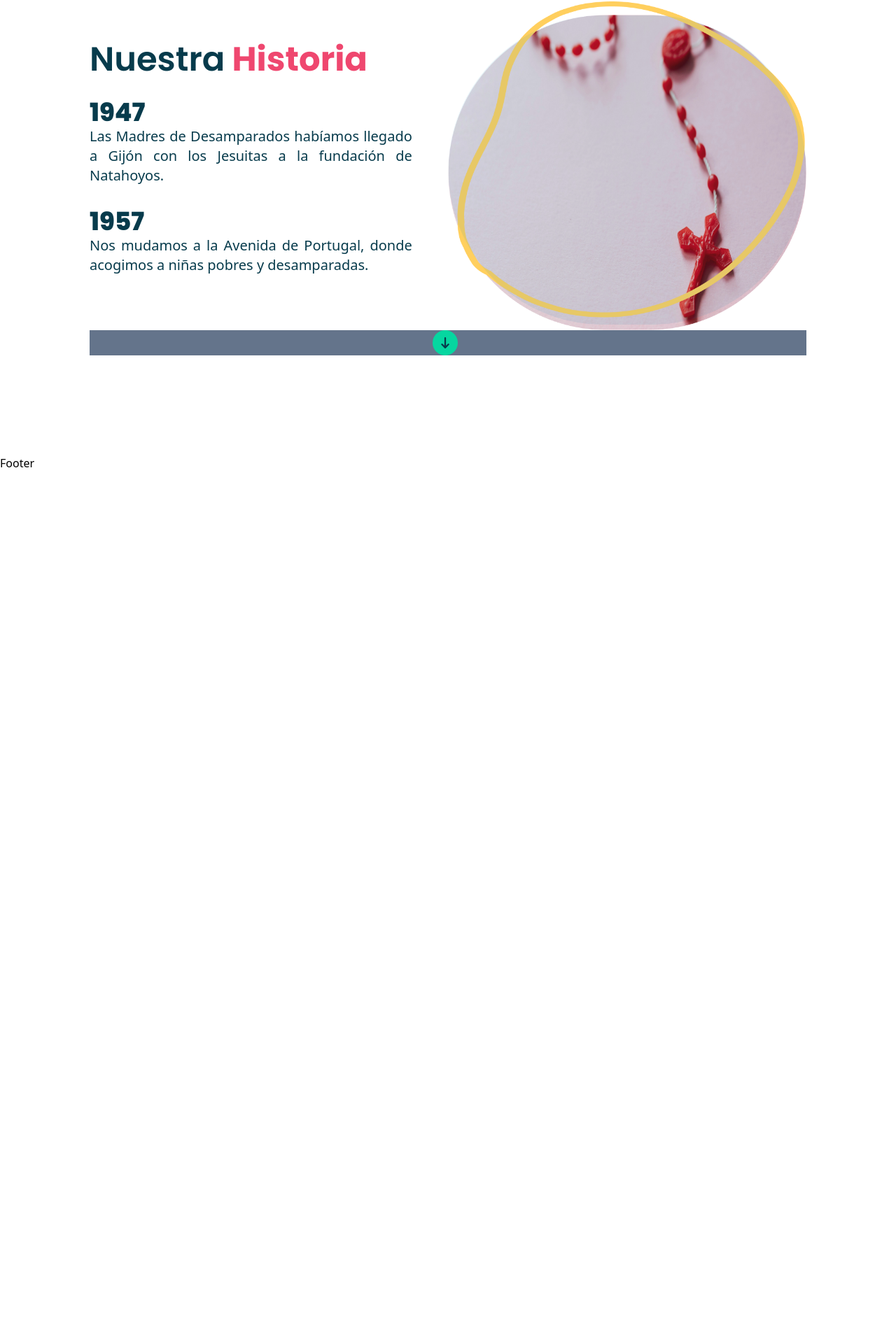
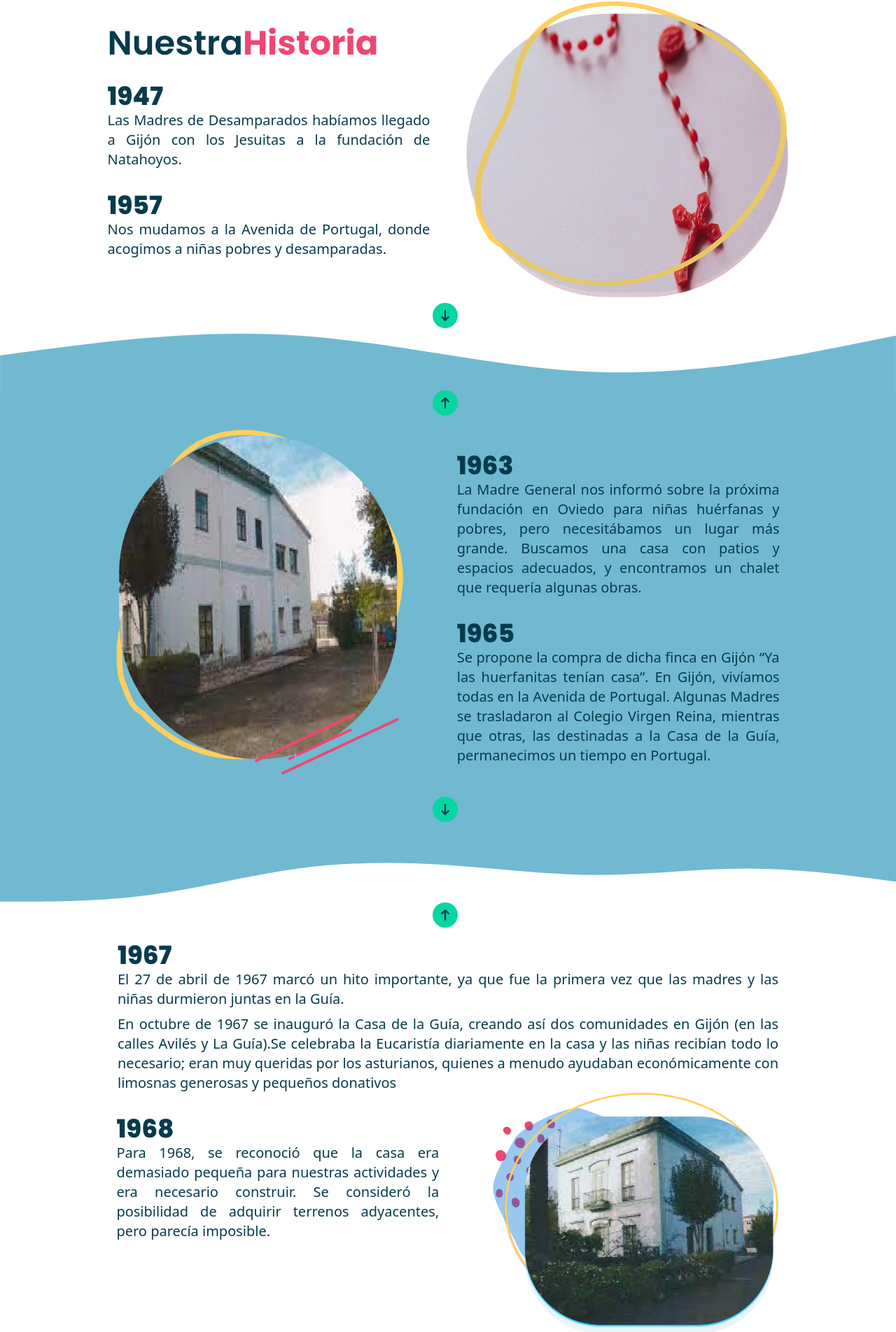
Before and after one commit to vallefarinha/front-casa, a React (Vite) app: page /history in a window 1280 px wide. Shown: the part 126-2030 px from the top of the page at 70% size. Before the commit the page ends 800 px from the top, so only its background shows below. Built offline with nearby package versions, Linux system fonts and the light colour scheme.

Commit message:
implement until 1972

```diff
--- a/src/pages/OurHistory.jsx
+++ b/src/pages/OurHistory.jsx
@@ -1,31 +1,178 @@
 import React from "react";
-import ImgCruz from "../assets/images/imagenCruz.png"
+import ImgCruz from "../assets/images/imagenCruz.png";
+import ImgCasa1963 from "../assets/images/imagenCasa1963.png";
+import ImgCasa1968 from "../assets/images/imagenCasa1968.png";
+import ImgCasa2006 from "../assets/images/imagenCasa2006.png";
 import ArrowButton from "../components/arrowbuttons/ArrowButton";
 
 const OurHistory = () => {
   return (
-    <div className="mt-[88px] md:mt-28 lg:mt-32 w-[80%] mx-auto">
-      <div className="flex flex-wrap justify-between">
-        <div className="lg:w-[45%] my-auto">
-          <h1 className="text-xl md:text-5xl text-LetterColor font-poppinsSemiBold mt-3 mb-5 text-start ">
-            Nuestra
-            <span className="text-primaryColor font-poppinsBold">  Historia</span>
-          </h1>
-          <div className="my-8">
-            <h2 className="text-2xl md:text-4xl text-LetterColor font-poppinsExtraBold">1947</h2>
-            <p className="text-LetterColor text-xl md:text-lg lg:text-xl text-justify">Las  Madres de Desamparados  habíamos  llegado a Gijón con los Jesuitas a la fundación de Natahoyos.</p>
+    <div className="mt-[88px] md:mt-28 lg:mt-32 mx-auto">
+      <div className="bg-inherit">
+        <div className="flex flex-wrap justify-around w-[80%] mx-auto mb-2">
+          <div className="lg:w-[45%] my-auto ">
+            <h1 className="text-xl md:text-5xl text-LetterColor font-poppinsSemiBold mt-3 mb-5 text-start ">
+              Nuestra
+              <span className="text-primaryColor font-poppinsBold">
+                Historia
+              </span>
+            </h1>
+            <div className="my-8">
+              <h2 className="text-2xl md:text-4xl text-LetterColor font-poppinsExtraBold">
+                1947
+              </h2>
+              <p className="text-LetterColor text-xl md:text-lg lg:text-xl text-justify">
+                Las Madres de Desamparados habíamos llegado a Gijón con los
+                Jesuitas a la fundación de Natahoyos.
+              </p>
+            </div>
+            <div className="my-8">
+              <h2 className="text-2xl md:text-4xl text-LetterColor font-poppinsExtraBold">
+                1957
+              </h2>
+              <p className="text-LetterColor text-xl text-justify">
+                Nos mudamos a la Avenida de Portugal, donde acogimos a niñas
+                pobres y desamparadas.
+              </p>
+            </div>
           </div>
-          <div className="my-8">
-            <h2 className="text-2xl md:text-4xl text-LetterColor font-poppinsExtraBold">1957</h2>
-            <p className="text-LetterColor text-xl text-justify">Nos mudamos a la Avenida de Portugal, donde acogimos a niñas pobres y desamparadas.</p>
+          <div className="md:w-[45%] ">
+            <img
+              src={ImgCruz}
+              alt="Imagen de una cruz"
+              className="max-w-full h-auto"
+            />
           </div>
         </div>
-        <div className="md:w-1/2">
-          <img src={ImgCruz} alt="Imagen de una cruz" className="" />
+        <div className="w-full flex justify-center">
+          <ArrowButton rotate={"down"} />
         </div>
       </div>
-      <div className="bg-slate-500 w-full flex justify-center">
-      <ArrowButton rotate={"down"}/>
+      <svg xmlns="http://www.w3.org/2000/svg" viewBox="0 180 1440 100">
+        <path
+          fill="#118AB2"
+          fill-opacity="0.6"
+          d="M0,224L80,213.3C160,203,320,181,480,192C640,203,800,245,960,250.7C1120,256,1280,224,1360,208L1440,192L1440,320L1360,320C1280,320,1120,320,960,320C800,320,640,320,480,320C320,320,160,320,80,320L0,320Z"
+        ></path>
+      </svg>
+      <div className=" bg-quarteryColor bg-opacity-60 relative">
+        <div className="w-full flex justify-center mb-5">
+          <ArrowButton rotate={"up"} />
+        </div>
+        <div className="flex flex-wrap justify-around w-[80%] mx-auto">
+          <div className="md:w-[40%]">
+            <img
+              src={ImgCasa1963}
+              alt="Imagen de la casa en 1963"
+              className="max-w-full h-auto"
+            />
+          </div>
+          <div className="lg:w-[45%]">
+            <div className="my-8">
+              <h2 className="text-2xl md:text-4xl text-LetterColor font-poppinsExtraBold">
+                1963
+              </h2>
+              <p className="text-LetterColor text-xl md:text-lg lg:text-xl text-justify">
+                La Madre General nos informó sobre la próxima fundación en
+                Oviedo para niñas huérfanas y pobres, pero necesitábamos un
+                lugar más grande. Buscamos una casa con patios y espacios
+                adecuados, y encontramos un chalet que requería algunas obras.
+              </p>
+            </div>
+            <div className="my-8">
+              <h2 className="text-2xl md:text-4xl text-LetterColor font-poppinsExtraBold">
+                1965
+              </h2>
+              <p className="text-LetterColor text-xl text-justify">
+                Se propone la compra de dicha finca en Gijón “Ya las huerfanitas
+                tenían casa”. En Gijón, vivíamos todas en la Avenida de
+                Portugal. Algunas Madres se trasladaron al Colegio Virgen Reina,
+                mientras que otras, las destinadas a la Casa de la Guía,
+                permanecimos un tiempo en Portugal.
+              </p>
+            </div>
+          </div>
+        </div>
+        <div className="w-full flex justify-center">
+          <ArrowButton rotate={"down"} />
+        </div>
+      </div>
+      <svg xmlns="http://www.w3.org/2000/svg" viewBox="0 0 1440 130">
+        <path
+          fill="#118AB2"
+          fill-opacity="0.6"
+          d="M0,128L40,128C80,128,160,128,240,117.3C320,107,400,85,480,74.7C560,64,640,64,720,69.3C800,75,880,85,960,85.3C1040,85,1120,75,1200,74.7C1280,75,1360,85,1400,90.7L1440,96L1440,0L1400,0C1360,0,1280,0,1200,0C1120,0,1040,0,960,0C880,0,800,0,720,0C640,0,560,0,480,0C400,0,320,0,240,0C160,0,80,0,40,0L0,0Z"
+        ></path>
+      </svg>
+      <div className=" bg-inherit">
+        <div className="w-full flex justify-center mb-5">
+          <ArrowButton rotate={"up"} />
+        </div>
+        <div className="w-[80%] lg:px-10 mx-auto">
+          <h2 className="text-2xl md:text-4xl text-LetterColor font-poppinsExtraBold">
+            1967
+          </h2>
+          <p className="text-LetterColor text-xl md:text-lg lg:text-xl text-justify mb-2">
+            El 27 de abril de 1967 marcó un hito importante, ya que fue la
+            primera vez que las madres y las niñas durmieron juntas en la Guía.
+          </p>
+          <p className="text-LetterColor text-xl md:text-lg lg:text-xl text-justify">
+            En octubre de 1967 se inauguró la Casa de la Guía, creando así dos
+            comunidades en Gijón (en las calles Avilés y La Guía).Se celebraba
+            la Eucaristía diariamente en la casa y las niñas recibían todo lo
+            necesario; eran muy queridas por los asturianos, quienes a menudo
+            ayudaban económicamente con limosnas generosas y pequeños donativos{" "}
+          </p>
+        </div>
+        <div className="flex flex-wrap justify-around w-[80%] mx-auto">
+          <div className="lg:w-[45%] my-8">
+            <h2 className="text-2xl md:text-4xl text-LetterColor font-poppinsExtraBold">
+              1968
+            </h2>
+            <p className="text-LetterColor text-xl md:text-lg lg:text-xl text-justify">
+              Para 1968, se reconoció que la casa era demasiado pequeña para
+              nuestras actividades y era necesario construir. Se consideró la
+              posibilidad de adquirir terrenos adyacentes, pero parecía
+              imposible.
+            </p>
+          </div>
+          <div className="md:w-[40%]">
+            <img
+              src={ImgCasa1968}
+              alt="Imagen de la casa en 1967"
+              className="max-w-full h-auto"
+            />
+          </div>
+        </div>
+        <div className="w-full flex justify-center mb-4">
+          <ArrowButton rotate={"down"} />
+        </div>
+      </div>
+      <div className=" bg-quarteryColor bg-opacity-60 py-4 lg:py-2 px-4 lg:px-7">
+        <div className="w-full flex justify-center pb-2">
+          <ArrowButton rotate={"up"} />
+        </div>
+        <div className="border-dashed border-4 border-secondaryColor p-4 mx-auto rounded-lg">
+          <div className="w-[92%] lg:w-[80%] mx-auto flex flex-col gap-2">
+          <h2 className="text-2xl md:text-4xl text-LetterColor font-poppinsExtraBold">
+              1972
+            </h2>
+            <p className="text-LetterColor text-xl md:text-lg lg:text-xl text-justify">
+            Se tomó la decisión de que las niñas de la Casa Hogar asistieran a clases en el colegio durante el día y regresaran por la noche para dormir. Sin embargo, esta situación fue de corta duración.
+            </p>
+            <p className="text-LetterColor text-xl md:text-lg lg:text-xl text-justify">
+            El 19 de octubre de 1972, se decidió unificar las dos comunidades, cerrando la Casa de la Guía y trasladando a todas las niñas al Colegio Virgen Reina, lo que llevó al cierre definitivo de la Casa Hogar en 1972.            </p>
+            <p className="text-LetterColor text-xl md:text-lg lg:text-xl text-justify">
+            Una de las madres que vivió este momento recuerda con tristeza el día en que dejaron la Casa de la Guía. Arrodilladas junto al pozo que se encuentra en el prado, rezaron a San José y, con gran pesar, decidió arrojar una pequeña imagen del santo al fondo del pozo, pidiéndole que cuidara de la Casa donde habían sido tan felices con las niñas.            </p>
+            <p className="text-LetterColor text-xl md:text-lg lg:text-xl text-justify">
+            A partir de ese momento, la Casa de la Guía quedó al servicio de la comunidad del Colegio de Gijón. Durante mucho tiempo, se utilizó como parvulario del colegio y también para convivencias de los alumnos, así como colonias de verano para los niños de los hogares. Con el paso del tiempo, la casa se deterioró considerablemente al no estar habitada. A pesar de intentos de venta, no fue posible, incluso después de colocar letreros de venta.            </p>
+            <p className="text-LetterColor text-xl md:text-lg lg:text-xl text-justify">
+            Las experiencias de las niñas del Hogar de Madrid que venían a veranear inspiraron la idea de reavivar el futuro de esta casa, ya que su especial carácter no se entendía sin vida y sin niños. Cuando la vieja Casa Indiana se hundió, surgieron muchas voces que hablaban de reconstruirla, pensando en crear un hogar para niños necesitados, que fue el motivo principal por el que la Congregación la adquirió.            </p>
+          </div>
+        </div>
+        <div className="flex justify-center mt-2">
+          <ArrowButton rotate={"down"} />
+        </div>
       </div>
     </div>
   );
```
Also changed, not shown: src/assets/images/imagenCasa1968.png.
